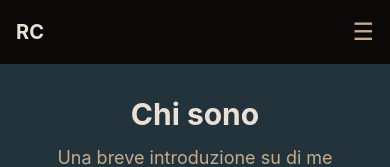
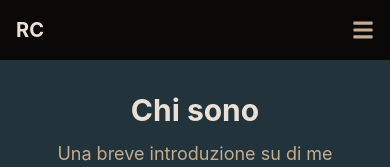
Before and after one commit to RiccardoCosta21/portfolio, a React (Vite) app: page /chi-sono in a window 390 px wide. Shown: the top 167 px of the page. Built offline with nearby package versions, Linux system fonts and the light colour scheme.

Commit message:
Miglioramenti grafici e animazione Navbar

```diff
--- a/src/components/Footer.jsx
+++ b/src/components/Footer.jsx
@@ -3,7 +3,7 @@ import { FaGithub, FaLinkedin, FaInstagram } from "react-icons/fa";
 export default function Footer() {
     return (
         <footer
-            className="p-4 mt-8"
+            className="p-4 mt-2"
             style={{ backgroundColor: "var(--color-dark)", color: "var(--color-light)" }}
         >
             <div className="flex justify-between items-center mb-4">
--- a/src/components/Navbar.jsx
+++ b/src/components/Navbar.jsx
@@ -1,43 +1,41 @@
 import { useState } from "react";
 import { Link } from "react-router-dom";
+import { FaBars, FaTimes } from "react-icons/fa";
 
-// Navbar responsive con menu hamburger per mobile
 export default function Navbar() {
-    // Stato per aprire/chiudere il menu mobile
     const [isOpen, setIsOpen] = useState(false);
-
     return (
         <nav className="p-4" style={{ backgroundColor: "var(--color-dark)" }}>
             <div className="flex items-center justify-between">
-                {/* Logo */}
                 <div className="text-xl font-bold cursor-pointer" style={{ color: "var(--color-light)" }}>
                     RC
                 </div>
-
-                {/* Menu desktop - visibile solo su schermi md e superiori */}
                 <ul className="hidden md:flex gap-8 items-center" style={{ color: "var(--color-accent)" }}>
                     <Link to="/"><li className="hover:text-stone-300 cursor-pointer">Home</li></Link>
                     <Link to="/progetti"><li className="hover:text-stone-300 cursor-pointer">I miei lavori</li></Link>
                     <Link to="/chi-sono"><li className="hover:text-stone-300 cursor-pointer">Chi sono</li></Link>
                 </ul>
 
-                {/* Bottone hamburger - visibile solo su mobile */}
+                {/* Hamburger con transizione */}
                 <button
-                    className="md:hidden text-2xl" style={{ color: "var(--color-accent"}}
+                    className="md:hidden transition-transform duration-300 ease-in-out"
+                    style={{ color: "var(--color-accent)" }}
                     onClick={() => setIsOpen(!isOpen)}
                 >
-                    ☰
+                    <div className={`transition-all duration-300 ${isOpen ? "rotate-90" : "rotate-0"}`}>
+                        {isOpen ? <FaTimes size={22} /> : <FaBars size={22} />}
+                    </div>
                 </button>
             </div>
 
-            {/* Menu mobile - appare solo quando isOpen è true */}
-            {isOpen && (
+            {/* Menu mobile con animazione */}
+            <div className={`overflow-hidden transition-all duration-300 ease-in-out ${isOpen ? "max-h-40 opacity-100" : "max-h-0 opacity-0"}`}>
                 <ul className="flex flex-col mt-4 gap-4 md:hidden" style={{ color: "var(--color-accent)" }}>
                     <Link to="/"><li className="hover:text-stone-300 cursor-pointer">Home</li></Link>
                     <Link to="/progetti"><li className="hover:text-stone-300 cursor-pointer">I miei lavori</li></Link>
                     <Link to="/chi-sono"><li className="hover:text-stone-300 cursor-pointer">Chi sono</li></Link>
                 </ul>
-            )}
+            </div>
         </nav>
     );
 }
--- a/src/pages/Home.jsx
+++ b/src/pages/Home.jsx
@@ -8,7 +8,7 @@ function Home() {
     const { repos, loading, error } = useGithubRepos("RiccardoCosta21");
 
     return (
-        <div className="min-h-screen text-white">
+        <div className="min-h-screen text-white" style={{ backgroundColor: "var(--color-dark)" }}>
             <Hero
                 title="Benvenuto nel mio portfolio"
                 subtitle="Studente di informatica e appassionato di sviluppo"
@@ -31,8 +31,7 @@ function Home() {
             )}
 
             {/* Griglia delle card dei progetti */}
-            <div className="grid grid-cols-1 sm:grid-cols-2 lg:grid-cols-3 gap-4 px-4 md:px-8 lg:px-16 py-8 justify-items-center"
-                style={{ backgroundColor: "var(--color-dark)" }}>
+            <div className="grid grid-cols-1 sm:grid-cols-2 lg:grid-cols-3 gap-4 px-4 md:px-8 lg:px-16 py-8 justify-items-center">
                 {repos.map(repo => (
                     // Rimuove "portfolio-project" dai topics prima di mostrarli
                     <Card
```
